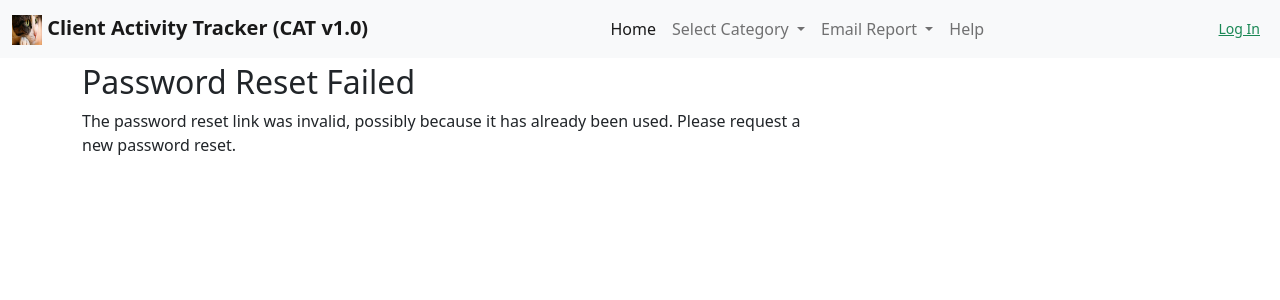
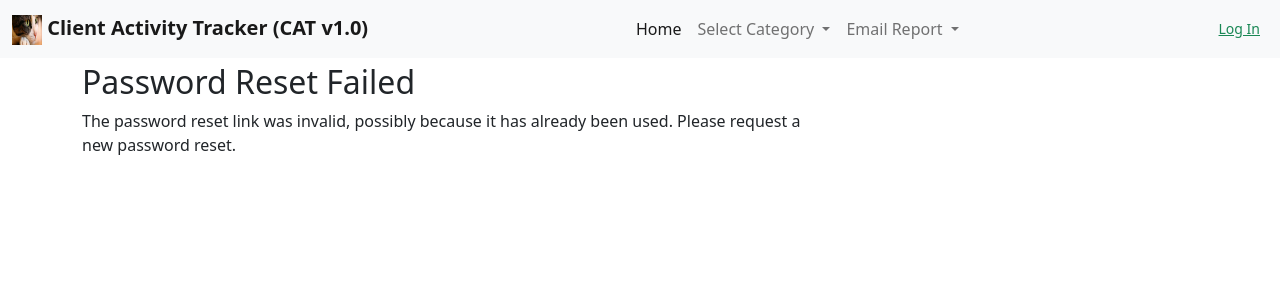
Before and after one commit to dmiller80/deploycat, a Django app: a page that uses trkr/templates/trkr/base.html in a window 1280 px wide. Shown: the top 300 px of the page. Run offline with Django 3.2, Linux system fonts and the light colour scheme.

Commit message:
Update base.html
Removed help menu option

```diff
--- a/trkr/templates/trkr/base.html
+++ b/trkr/templates/trkr/base.html
@@ -84,7 +84,7 @@
           </ul>
           </div>
 
-        <a class="nav-link" href="">Help</a>
+
       </div>
     </div>
         <div>
```
